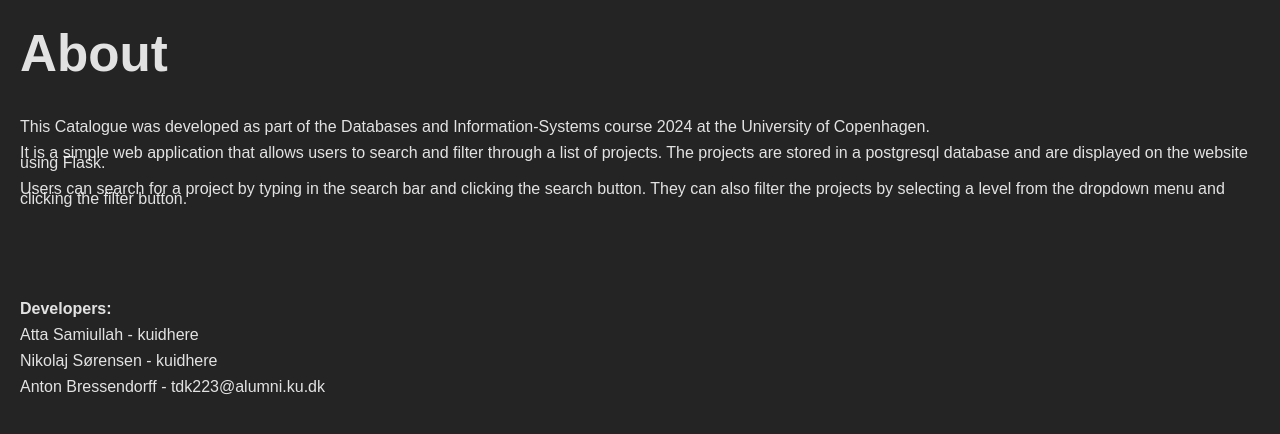
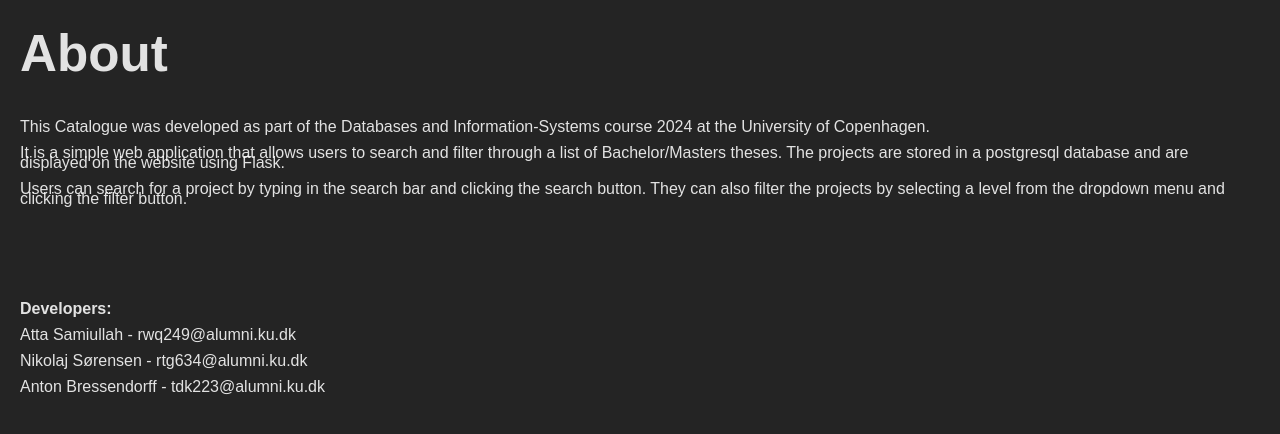
Before and after one commit to AS0013/DatabaseProject_UCPH, a Flask app: page /about in a window 1280 px wide. Shown: the part 44-478 px from the top of the page. Run offline with Flask 3, Linux system fonts and the light colour scheme.

Commit message:
fin.
Co-Authored-By: NikoUSoren <126587840+NikoUSoren@users.noreply.github.com>

```diff
--- a/Flask_app/app.py
+++ b/Flask_app/app.py
@@ -1,6 +1,7 @@
 from flask import Flask,render_template, request, redirect, url_for
 from flask_sqlalchemy import SQLAlchemy
 import os
+import re
 
 app = Flask(__name__)
 
@@ -102,6 +103,12 @@ def addProjectPost():
     authors = [author.strip() for author in request.form.get('author').split(',')]
     supervisor = request.form.get('supervisor')
     pdf = request.form.get('pdf')
+
+    pdf_pattern = "[a-zA-Z0-9./-]+(.pdf)"
+
+    if not re.match(pdf_pattern, pdf):
+        # call error message
+        return render_template('addProject.html', error="Please enter a valid pdf link")
 
     # adding the project to the database with the next available id
     project = Project(title=title, degree=degree, year=year, university=university, pdf=pdf)
--- a/Flask_app/templates/about.html
+++ b/Flask_app/templates/about.html
@@ -22,12 +22,12 @@
         <div class="content">
             <!-- Lengthy content goes here -->
             <p>This Catalogue was developed as part of the Databases and Information-Systems course 2024 at the University of Copenhagen. </p>
-            <p>It is a simple web application that allows users to search and filter through a list of projects. The projects are stored in a postgresql database and are displayed on the website using Flask.</p>
+            <p>It is a simple web application that allows users to search and filter through a list of Bachelor/Masters theses. The projects are stored in a postgresql database and are displayed on the website using Flask.</p>
             <p>Users can search for a project by typing in the search bar and clicking the search button. They can also filter the projects by selecting a level from the dropdown menu and clicking the filter button.</p>
             <p class="spacer"></p>
             <p><b>Developers:</b></p>
-            <p>Atta Samiullah - kuidhere</p>
-            <p>Nikolaj Sørensen - kuidhere</p>
+            <p>Atta Samiullah - rwq249@alumni.ku.dk</p>
+            <p>Nikolaj Sørensen - rtg634@alumni.ku.dk</p>
             <p>Anton Bressendorff - tdk223@alumni.ku.dk</p>
 
         </div>
```
Also changed, not shown: Flask_app/templates/addProject.html (+11 -2 lines).
